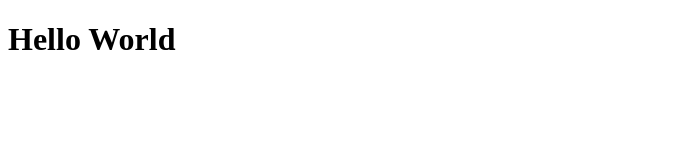
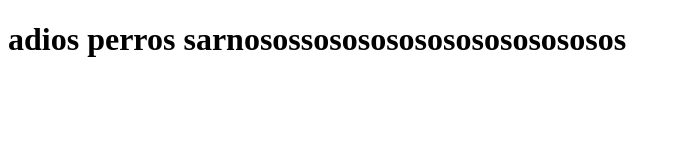
Before and after one commit to Higgs-LPD/Prueba-html, a plain HTML site: page index.html in a window 1280 px wide. Shown: the whole page, without its empty margins (0-681 px from the left). Drawn offline with Linux system fonts and the light colour scheme.

Commit message:
segundo cambio

```diff
--- a/index.html
+++ b/index.html
@@ -6,6 +6,6 @@
     <title>Hello World</title>
 </head>
 <body>
-    <h1>Hello World</h1>
+    <h1>adios perros sarnosossososososososososososos</h1>
 </body>
 </html>
```
